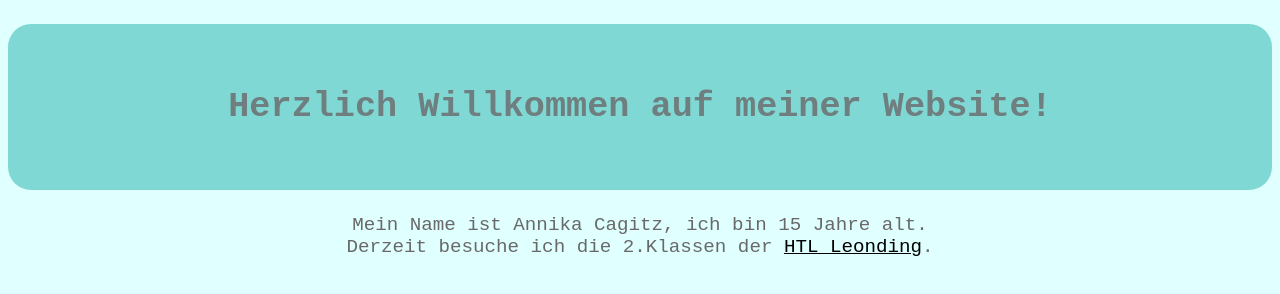
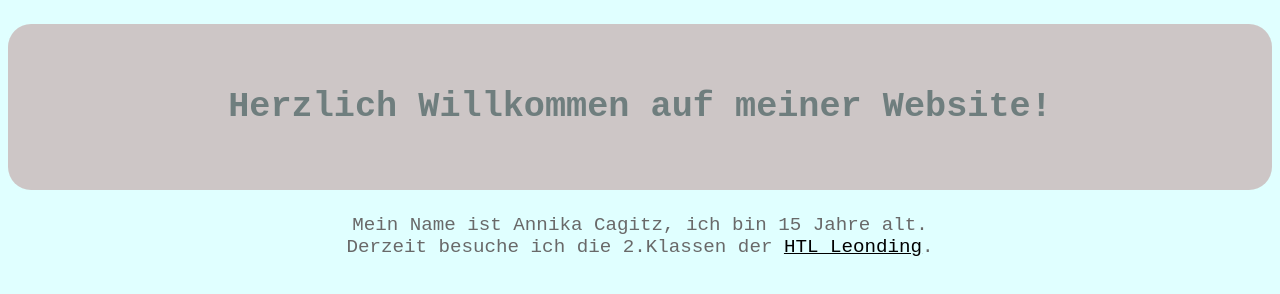
Before and after one commit to IT180179/it180179.github.io, a plain HTML site: page index.html in a window 1280 px wide. Drawn offline with Linux system fonts and the light colour scheme.

Commit message:
Erstes Festschreiben

```diff
--- a/style.css
+++ b/style.css
@@ -2,7 +2,7 @@ h1{
 
     color:black;
     text-align: center;
-    background-color:lightseagreen;
+    background-color:rosybrown;
     opacity: 0.5;
     border-radius: 23px;
     padding: 0.5%;
```
